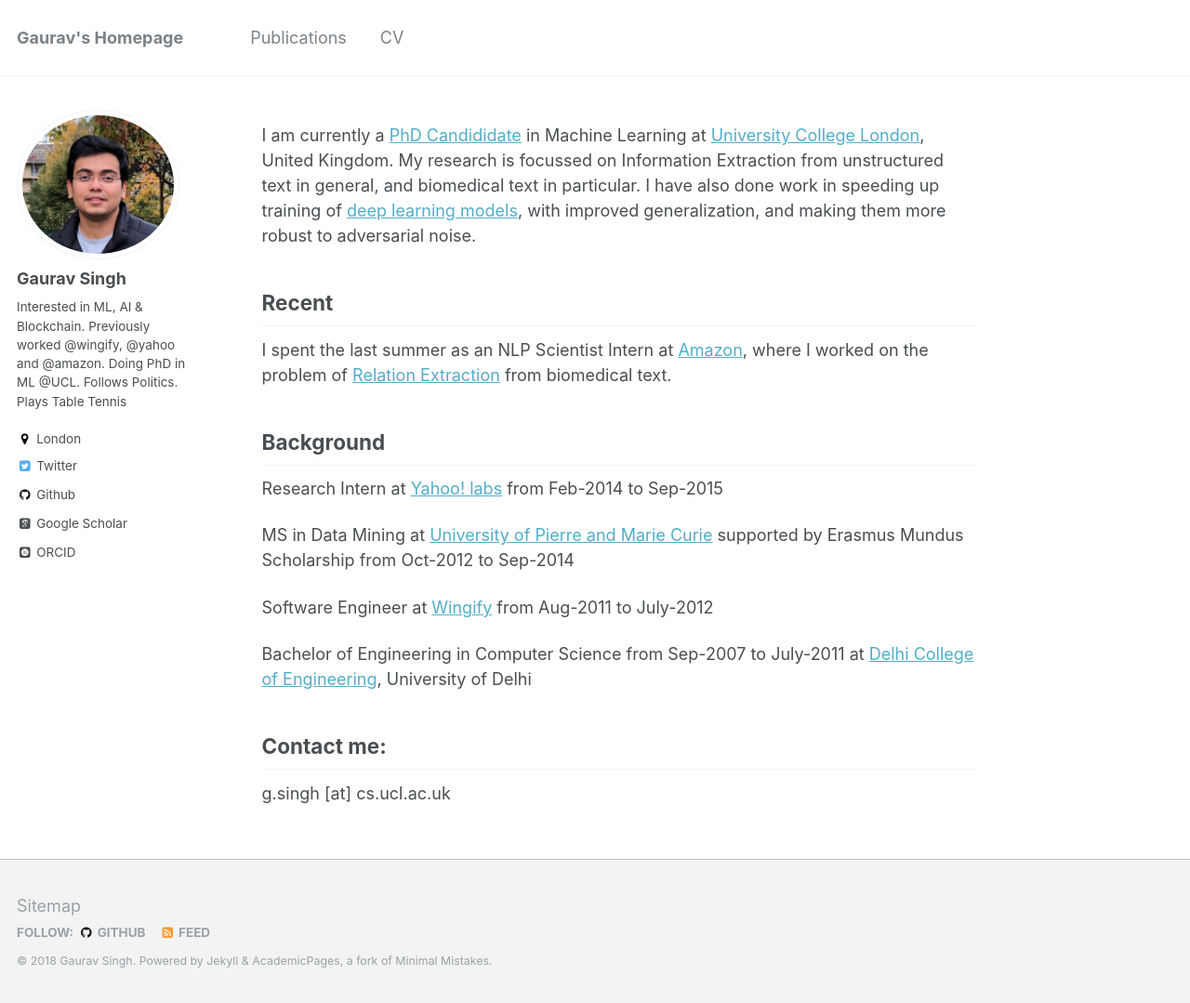
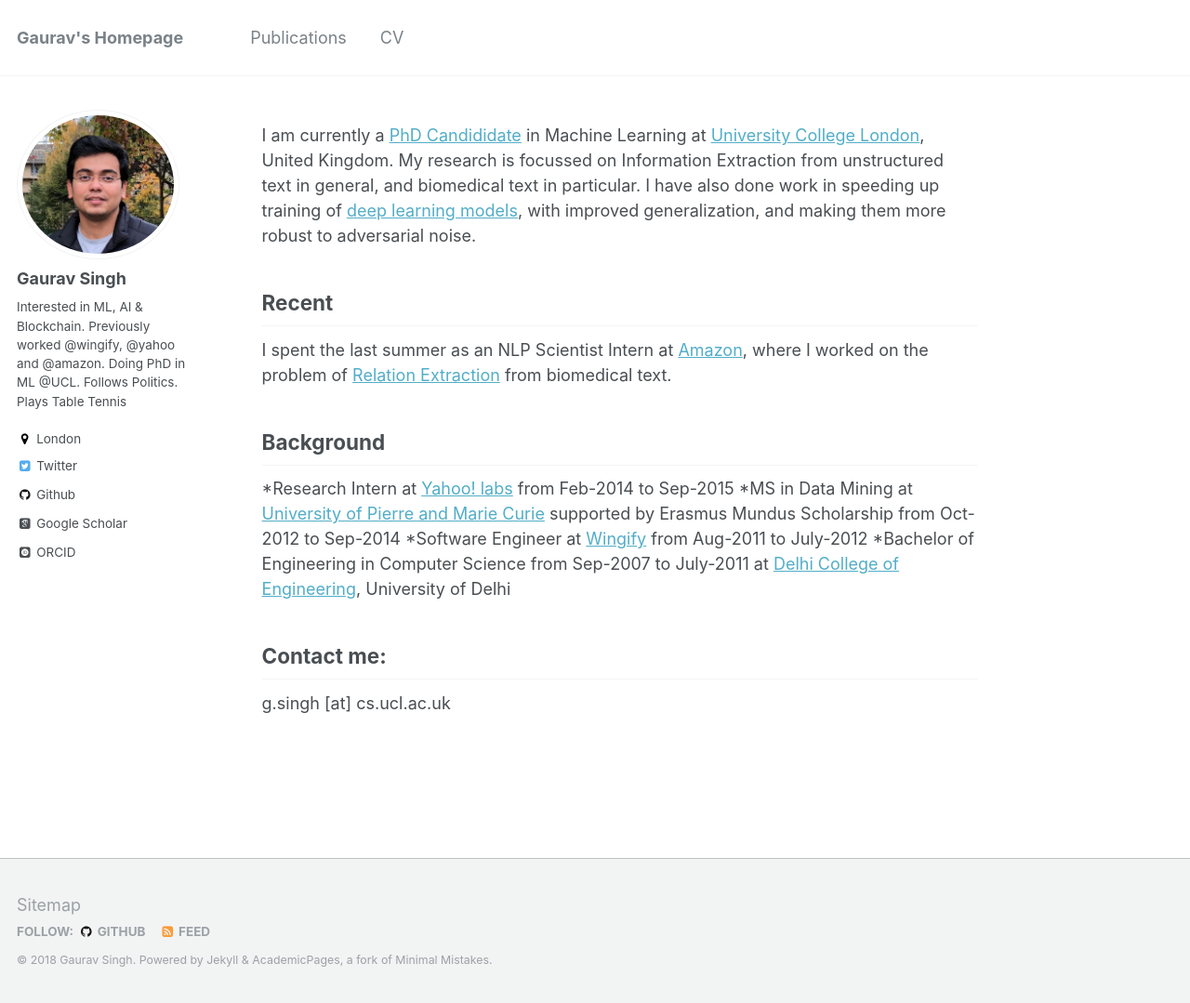
Before and after one commit to gauravsc/gauravsc.github.io, a Jekyll site: the page built from _pages/about.md, in a window 1280 px wide and 1079 px high. Shown: the whole window at 93% size. Built offline with Jekyll 4.4.1, drawn with Linux system fonts in a browser that asks for light colours; some web fonts are replaced.

```diff
--- a/_pages/about.md
+++ b/_pages/about.md
@@ -16,13 +16,10 @@
 
 Background
 ------
-Research Intern at <a href ="https://research.yahoo.com/">Yahoo! labs</a> from Feb-2014 to Sep-2015
-
-MS in Data Mining at <a href = "http://www.upmc.fr/en/">University of Pierre and Marie Curie</a> supported by Erasmus Mundus Scholarship from Oct-2012 to Sep-2014
-
-Software Engineer at <a href="http://wingify.com/">Wingify</a> from Aug-2011 to July-2012
-
-Bachelor of Engineering in Computer Science from Sep-2007 to July-2011 at <a href="http://dtu.ac.in/">Delhi College of Engineering</a>, University of Delhi
+*Research Intern at <a href ="https://research.yahoo.com/">Yahoo! labs</a> from Feb-2014 to Sep-2015
+*MS in Data Mining at <a href = "http://www.upmc.fr/en/">University of Pierre and Marie Curie</a> supported by Erasmus Mundus Scholarship from Oct-2012 to Sep-2014
+*Software Engineer at <a href="http://wingify.com/">Wingify</a> from Aug-2011 to July-2012
+*Bachelor of Engineering in Computer Science from Sep-2007 to July-2011 at <a href="http://dtu.ac.in/">Delhi College of Engineering</a>, University of Delhi
 
 
 
```
